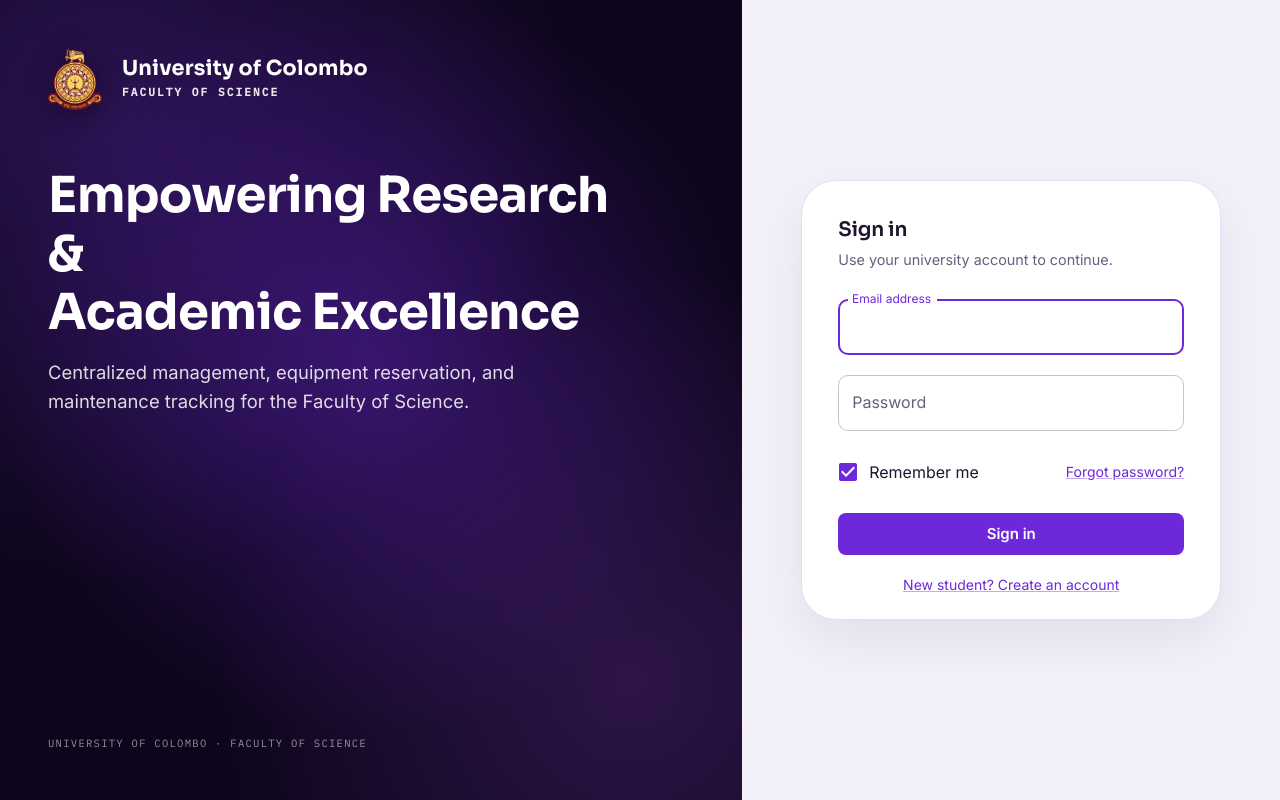
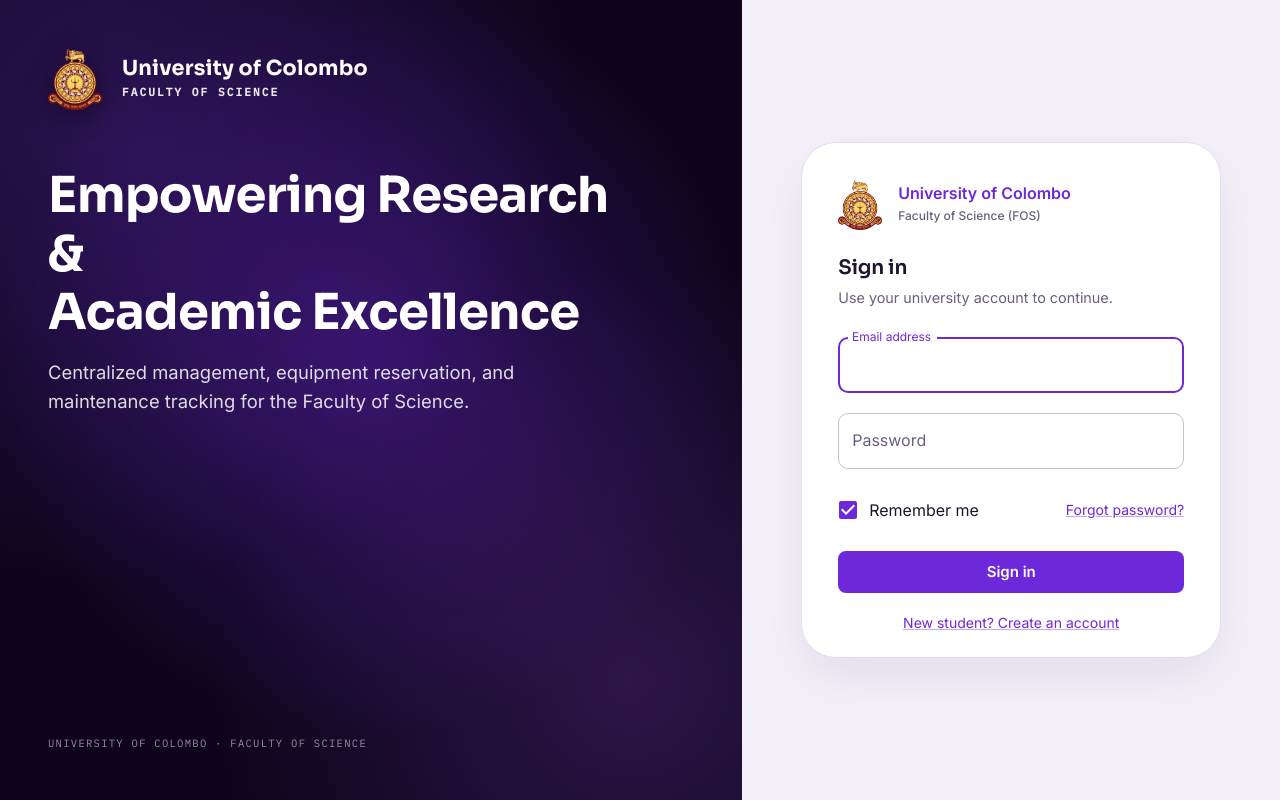
Before and after one commit to AceVuntrid/IT3003, a React (Vite) app in the folder frontend/: page /login in a window 1280 px wide. Built offline with nearby package versions, Linux system fonts and the light colour scheme; no server answers; some icons are missing.

Commit message:
Ensure University crest logo is always visible on sign-in card for all screen sizes

```diff
--- a/frontend/src/pages/auth/AuthShell.tsx
+++ b/frontend/src/pages/auth/AuthShell.tsx
@@ -66,13 +66,19 @@
       <Box sx={{ flex: 1, display: 'grid', placeItems: 'center', p: { xs: 3, sm: 4 }, backgroundColor: '#F4F0FA' }}>
         <Card variant="outlined" sx={{ width: '100%', maxWidth: 420, borderRadius: 3.5, boxShadow: '0 20px 50px rgba(19,6,36,0.07)', borderColor: '#E5DEF0', background: '#FFFFFF' }}>
           <CardContent sx={{ p: { xs: 3.5, sm: 4.5 } }}>
-            <Stack direction="row" alignItems="center" spacing={1.75} sx={{ mb: 3, display: { xs: 'flex', md: 'none' } }}>
-              <Box component="img" src="/uni-logo.png" alt="University Crest" sx={{ width: 38, height: 44 }} />
+            {/* Crest Header - Always Visible on Sign-In Card */}
+            <Stack direction="row" alignItems="center" spacing={2} sx={{ mb: 3 }}>
+              <Box
+                component="img"
+                src="/uni-logo.png"
+                alt="University Crest"
+                sx={{ width: 44, height: 52, objectFit: 'contain' }}
+              />
               <Box>
-                <Typography variant="subtitle1" fontWeight={700} color="primary.main" lineHeight={1.1}>
+                <Typography variant="subtitle1" fontWeight={700} color="primary.main" lineHeight={1.15}>
                   University of Colombo
                 </Typography>
-                <Typography variant="caption" color="text.secondary">
+                <Typography variant="caption" color="text.secondary" fontWeight={500}>
                   Faculty of Science (FOS)
                 </Typography>
               </Box>
```
